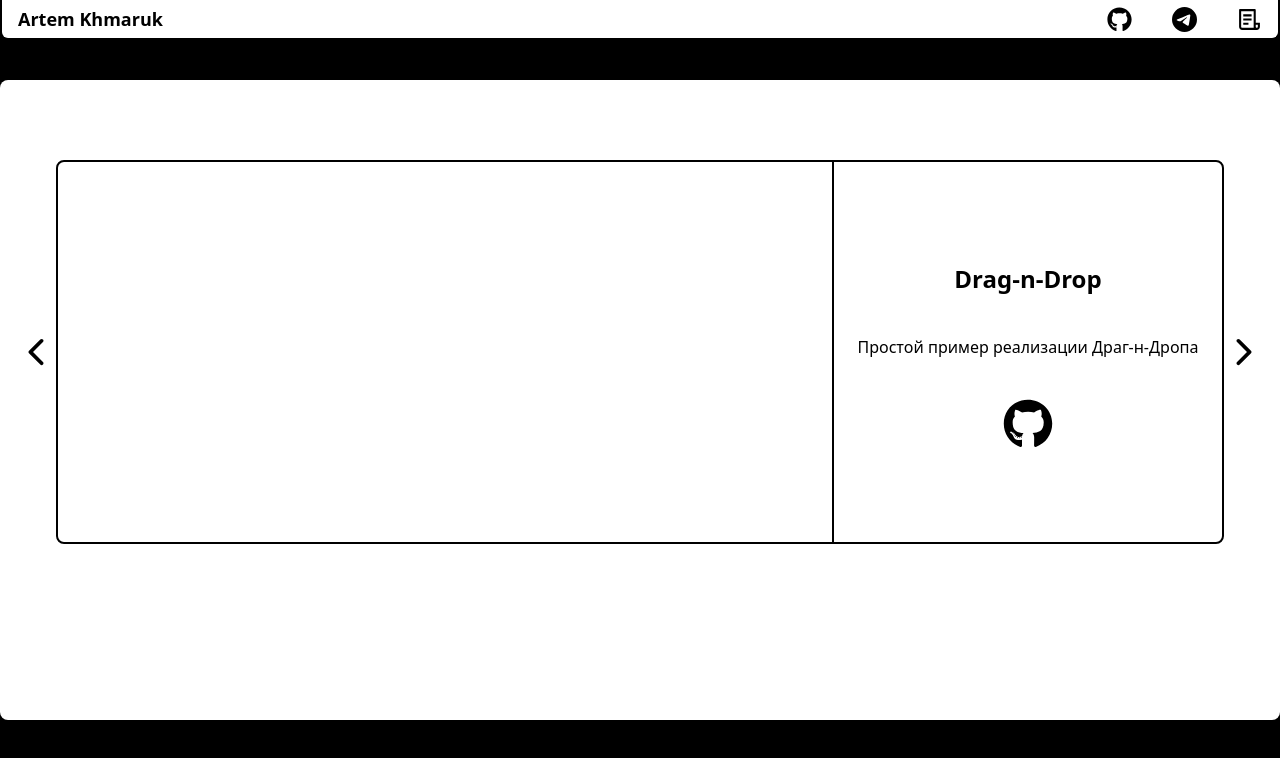
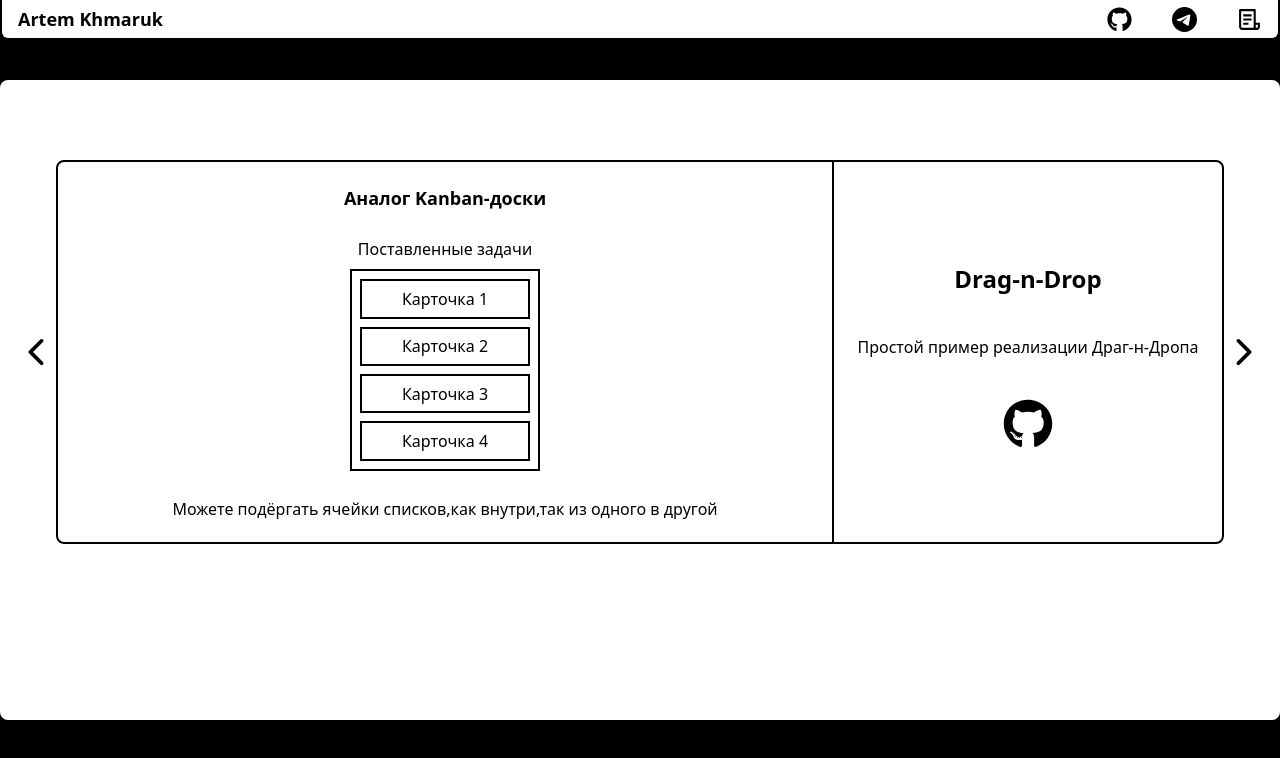
Before and after one commit to Baurles/portfolio, a Next.js app: page /easy in a window 1280 px wide. Shown: the top 758 px of the page. Built offline with nearby package versions, Linux system fonts and the light colour scheme.

Commit message:
DragnDropTodo

```diff
--- a/components/easy/examples/dragndrop.tsx
+++ b/components/easy/examples/dragndrop.tsx
@@ -1,9 +1,24 @@
+"use client";
+
 import { FaGithub } from "react-icons/fa";
+import DragStore from "@/stores/examples/DragStore";
+import { observer } from "mobx-react";
+import { cardProps } from "@/stores/examples/DragStore";
+
+const Store = DragStore;
 
 export const DragNDrop = () => {
   return (
     <div className="min-w-full text-black max-w-full flex h-full rounded-lg border-2 border-black">
-      <div className="w-4/6 h-full border-r-2 border-black "></div>
+      <div className="w-4/6 h-full flex-col flex justify-center items-center border-r-2 border-black ">
+        <h2 className="text-lg font-bold">Аналог Kanban-доски</h2>
+        <Kanban>
+          <InnerList />
+        </Kanban>
+        <span>
+          Можете подёргать ячейки списков,как внутри,так из одного в другой
+        </span>
+      </div>
       <div className="w-2/6 gap-10 pt-2 justify-center h-full flex flex-col items-center ">
         <span className="font-bold text-2xl">Drag-n-Drop</span>
         <span>Простой пример реализации Драг-н-Дропа</span>
@@ -12,3 +27,55 @@ export const DragNDrop = () => {
     </div>
   );
 };
+
+const InnerList = observer(() => {
+  function handleDragStart(
+    e: React.DragEvent<HTMLDivElement>,
+    card: cardProps,
+  ) {
+    Store.setCurrentCard(card);
+  }
+  function handleDragLeave(e: React.DragEvent<HTMLDivElement>) {
+    (e.target as HTMLDivElement).style.background = "white";
+  }
+  function handleDragEnd(e: React.DragEvent<HTMLDivElement>) {
+    (e.target as HTMLDivElement).style.background = "white";
+  }
+  function handleDragOver(e: React.DragEvent<HTMLDivElement>) {
+    e.preventDefault();
+    (e.target as HTMLDivElement).style.background = "lightgray";
+  }
+  function handleDrop(e: React.DragEvent<HTMLDivElement>, card: cardProps) {
+    e.preventDefault();
+    (e.target as HTMLDivElement).style.background = "white";
+    Store.setCardList(card);
+  }
+
+  return (
+    <div className="h-3/4 border-2 gap-2 p-2 justify-center items-center border-black flex flex-col w-1/4">
+      {Store.cardList.map((card) => (
+        <div
+          draggable={true}
+          onDragStart={(e) => handleDragStart(e, card)}
+          onDragLeave={(e) => handleDragLeave(e)}
+          onDragEnd={(e) => handleDragEnd(e)}
+          onDragOver={(e) => handleDragOver(e)}
+          onDrop={(e) => handleDrop(e, card)}
+          className="w-full cursor-pointer h-20 border-2  flex justify-center items-center border-black "
+          key={card.id}
+        >
+          {card.text}
+        </div>
+      ))}
+    </div>
+  );
+});
+
+const Kanban = ({ children }: { children: React.ReactNode }) => {
+  return (
+    <div className="w-full p-2 flex flex-col items-center justify-center h-3/4">
+      <div className="pb-2">Поставленные задачи</div>
+      {children}
+    </div>
+  );
+};
--- /dev/null
+++ b/stores/examples/DragStore.tsx
@@ -0,0 +1,44 @@
+"use client";
+
+import { makeAutoObservable } from "mobx";
+
+export interface cardProps {
+  id: number;
+  order: number;
+  text: string;
+}
+
+class Store {
+  cardList = [
+    { id: 0, order: 1, text: "Карточка 1" },
+    { id: 1, order: 2, text: "Карточка 2" },
+    { id: 2, order: 3, text: "Карточка 3" },
+    { id: 3, order: 4, text: "Карточка 4" },
+  ];
+  currentCard: cardProps = { id: 0, order: 0, text: "" };
+
+  constructor() {
+    makeAutoObservable(this);
+  }
+  setCardList(card: cardProps) {
+    this.cardList = this.cardList
+      .map((c) => {
+        if (c.id === card.id) {
+          return { ...c, order: this.currentCard.order };
+        }
+        if (c.id === this.currentCard.id) {
+          return { ...c, order: card.order };
+        }
+        return c;
+      })
+      .sort((a, b) => (a.order > b.order ? 1 : -1));
+  }
+  setCurrentCard(card: cardProps) {
+    if (this.currentCard !== null) {
+      this.currentCard = card;
+    }
+  }
+}
+
+const DragStore = new Store();
+export default DragStore;
```
